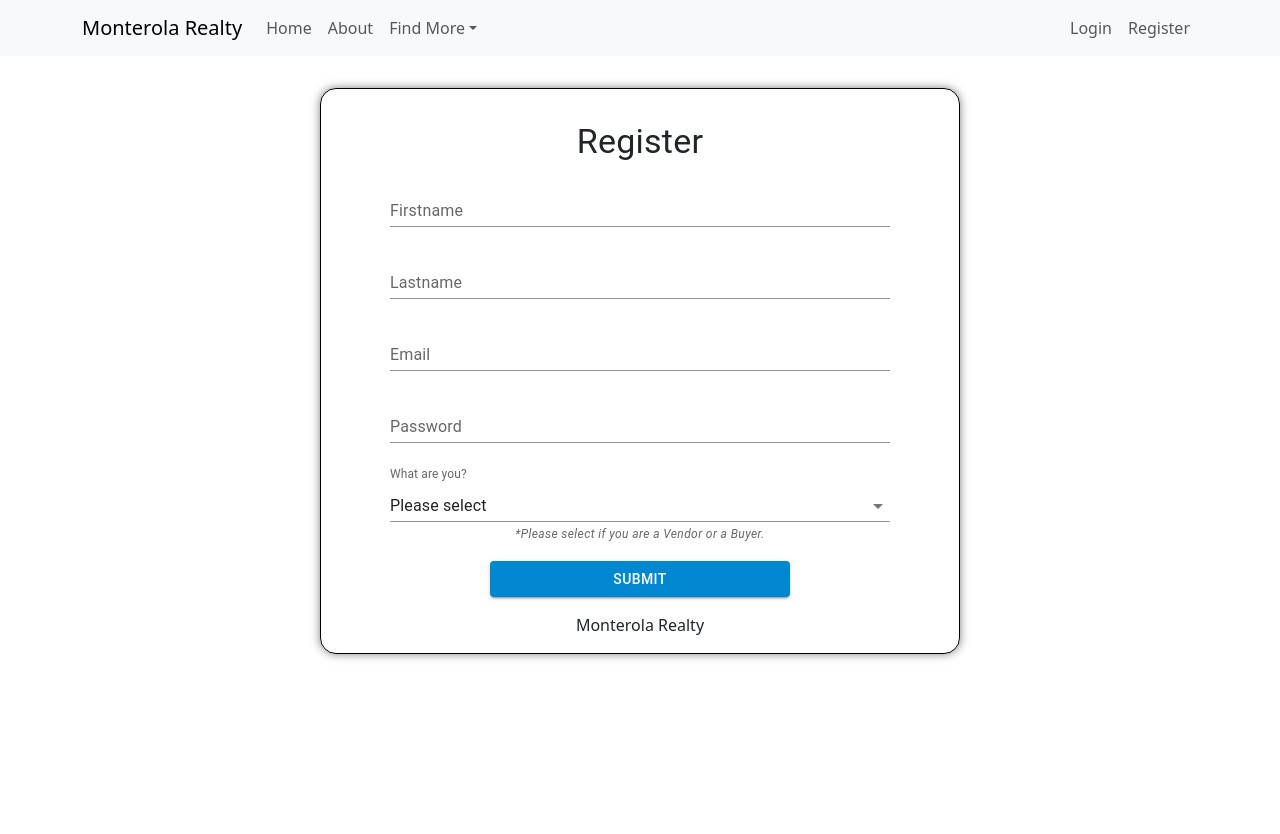
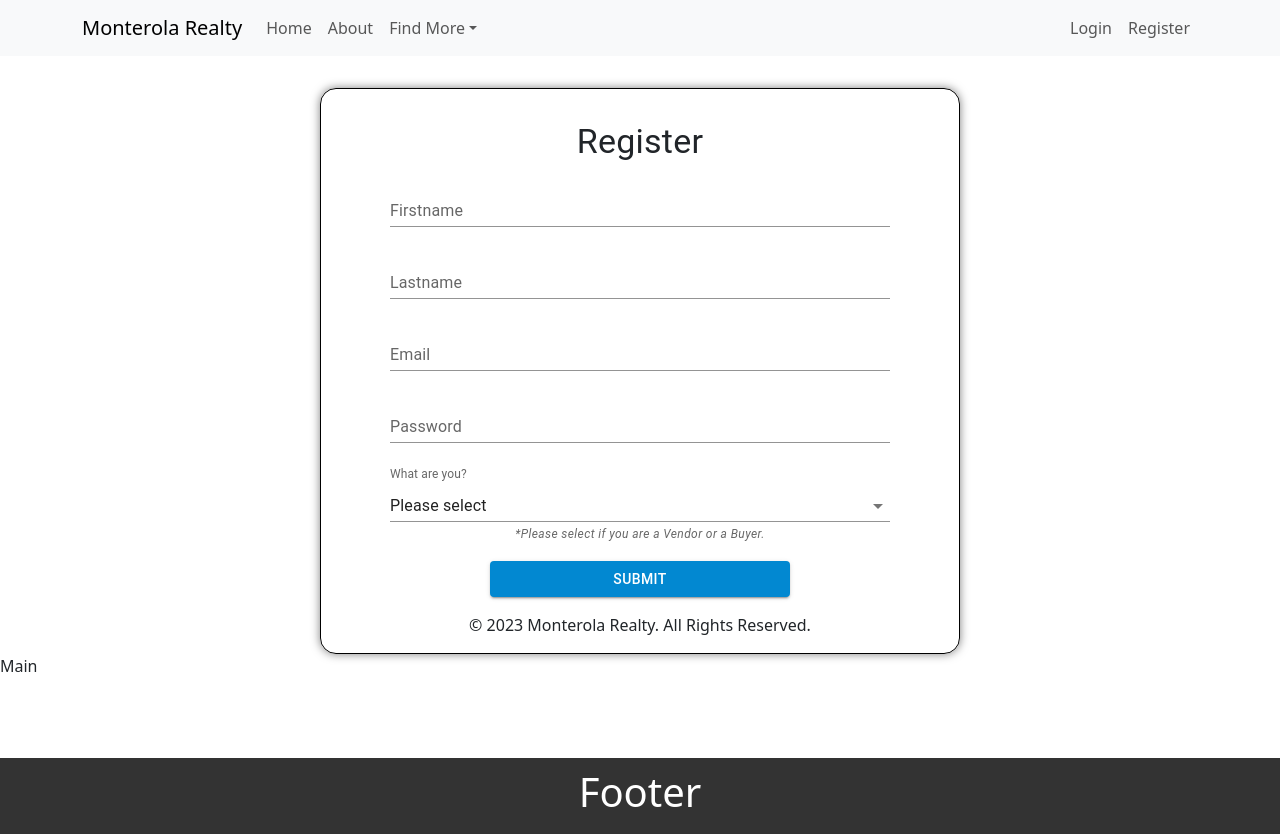
Before and after one commit to kodego-gio/monterolarealty, a React (Create React App) app: page /register in a window 1280 px wide. Before the commit the page ends 800 px from the top, so only its background shows below. Built offline with nearby package versions, Linux system fonts and the light colour scheme.

Commit message:
add footer section

```diff
--- a/src/App.css
+++ b/src/App.css
@@ -1,7 +1,15 @@
-.App {
-  text-align: center;
+html, body {
+  height: 100%;
+  margin: 0;
 }
 
+.App {
+  display: flex;
+  flex-direction: column;
+  text-align: center;
+  font-family: sans-serif;
+  min-height: 100vh;
+}
 .App-logo {
   height: 40vmin;
   pointer-events: none;
@@ -81,3 +89,18 @@
   text-align: center;
   padding: 1rem;
 }
+
+.footer-section {
+  flex-shrink: 0;
+  bottom: 0;
+  margin-top: 5rem;
+  text-align: center;
+  width: 100%;
+  background: #333;
+  color: white;
+  padding: 10px;
+}
+
+.main-content {
+  flex: 1;
+}
--- a/src/App.js
+++ b/src/App.js
@@ -6,6 +6,8 @@ import Home from './Components/Home';
 import About from './Components/About';
 import Login from './Components/Login';
 import Register from './Components/Register';
+import Footer from './Footer';
+import Main from './Components/Main';
 
 function App() {
   return (
@@ -17,6 +19,9 @@ function App() {
           <Route path="/login" element={<Login />}></Route>
           <Route path="/register" element={<Register />}></Route>
         </Routes>
+      <Main />
+      <Footer />
+
     </div>
 
   );
--- a/src/Components/Login.js
+++ b/src/Components/Login.js
@@ -10,10 +10,11 @@ function Login() {
               },
           }}>
           <Typography variant='h4' className='typographyHeader-login'>Login</Typography>
-          <TextField id="" label={"Email"}type= 'email'  variant="standard" /><br></br>
-          <TextField id="" label={"Password"} type='password' variant="standard" /><br></br>
-          <Button className='btn-login' variant='contained' color='info'>LOGIN</Button>
-          <Typography variant='p' sx={{ marginTop:2, textAlign:'center'}}>Monterola Realty</Typography>
+            <TextField id="" label={"Email"}type= 'email'  variant="standard" /><br></br>
+            <TextField id="" label={"Password"} type='password' variant="standard" /><br></br>
+            <Button className='btn-login' variant='contained' color='info'>LOGIN</Button>
+          <Typography variant='p' sx={{ marginTop: 2, textAlign: 'center' }}>&copy; 2023 Monterola Realty. All Rights Reserved.</Typography>
+
         </Box>
   )
 }
--- /dev/null
+++ b/src/Components/Main.js
@@ -0,0 +1,9 @@
+import React from 'react'
+
+function Main() {
+  return (
+    <div className='main-content'>Main</div>
+  )
+}
+
+export default Main
--- a/src/Components/Register.js
+++ b/src/Components/Register.js
@@ -1,5 +1,4 @@
 import { Box, Button, FormHelperText, InputLabel, MenuItem, Select, TextField, Typography } from '@mui/material'
-import { red } from '@mui/material/colors';
 import React, { useState } from 'react'
 
 function Register() {
@@ -10,12 +9,7 @@ function Register() {
   };
 
   return (
-          <Box className="box-register"
-          sx={{
-              "hover": {
-                  boxShadow: "10px 10px 20px #ccc",
-              },
-          }}>
+          <Box className="box-register">
           <Typography variant='h4' className='typographyHeader-register'>Register</Typography>
             <TextField id="" sx={{ width: 500 }} label={"Firstname"} type='email' variant="standard" /><br></br>
             <TextField id="" sx={{width:500}} label={"Lastname"}type= 'email'  variant="standard" /><br></br>
@@ -35,7 +29,7 @@ function Register() {
             </Select>
           <FormHelperText className='register-select-formhelper' sx={{ colorText:'red'}}><em>*Please select if you are a Vendor or a Buyer.</em></FormHelperText>
             <Button sx={{width:300, marginTop:2}} className='btn-register' variant='contained' color='info'>Submit</Button>
-          <Typography variant='p' sx={{ marginTop:2, textAlign:'center'}}>Monterola Realty</Typography>
+          <Typography variant='p' sx={{ marginTop:2, textAlign:'center'}}>&copy; 2023 Monterola Realty. All Rights Reserved.</Typography>
         </Box>
   )
 }
--- /dev/null
+++ b/src/Footer.js
@@ -0,0 +1,13 @@
+import React from 'react'
+import {Box} from '@mui/material'
+
+function Footer() {
+  return (
+    <Box className='footer-section'>
+        <h1>Footer</h1>
+    </Box>
+
+  )
+}
+
+export default Footer
```
